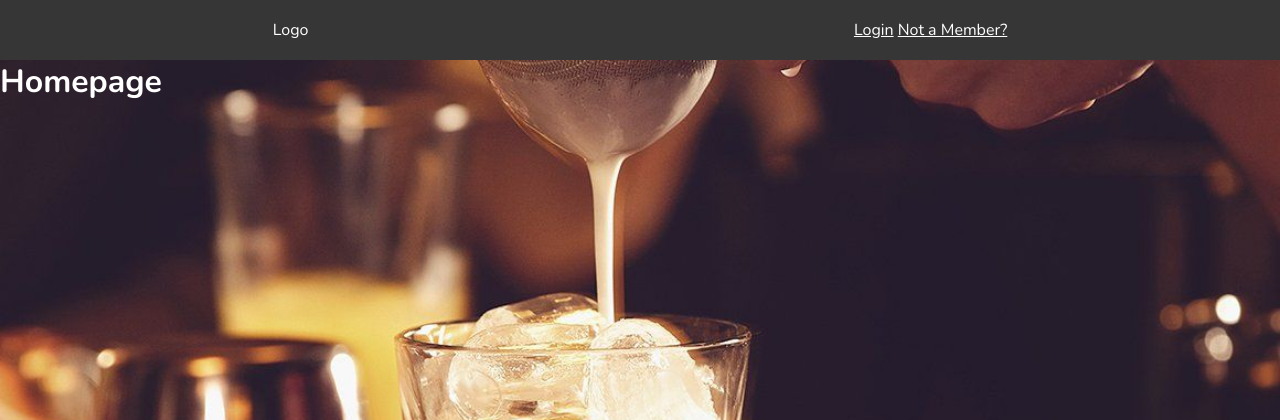
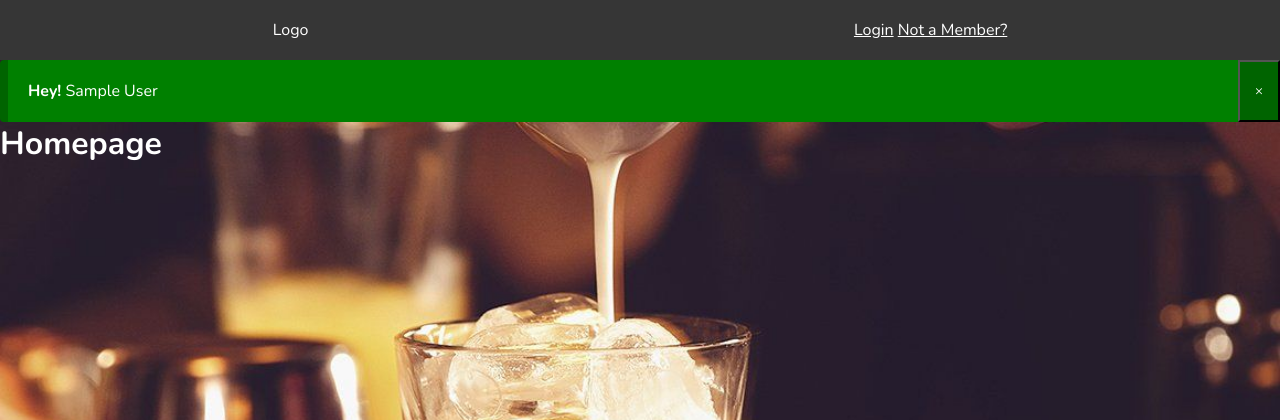
Before and after one commit to AlixNom/BTEC---Mocktail-Recipe-Website, a PHP site: page /index.php in a window 1280 px wide. Shown: the top 420 px of the page. Run offline with PHP 8.4, Linux system fonts and the light colour scheme; the visitor is signed in with stand-in values (Sample User, id 1).

Commit message:
UPDATE Fixed Login , Flash message homepage

```diff
--- a/php/index.php
+++ b/php/index.php
@@ -1,4 +1,6 @@
-
+<?php
+session_start();
+?>
 <html lang="en">
 <head>
     <meta charset="UTF-8">
@@ -8,9 +10,7 @@
 </head>
 
 <body>
-    <?php
 
-    echo'
     <div class="nav">
         <div class="logo">
             Logo
@@ -20,11 +20,20 @@
             <a href="register.php">Not a Member?</a>
         </div>
     </div>
+    <?php
+    if(isset($_SESSION['user'])) {
+    ?>
+        <div class="alert-success">
+            <strong>Hey!</strong> <?php echo $_SESSION['user'];?>
+            <button type="button" class="close" data-dismiss="alert" aria-label="Close">
+            <span aria-hidden="true">&times;</span>
+    </button>
+        </div>
+    <?php unset($_SESSION['user']); } ?>
     <div class="header">
         <h1>Homepage</h1>
         </div>
-        ';
-        ?>
+
 </body>
 
 </html>
```
